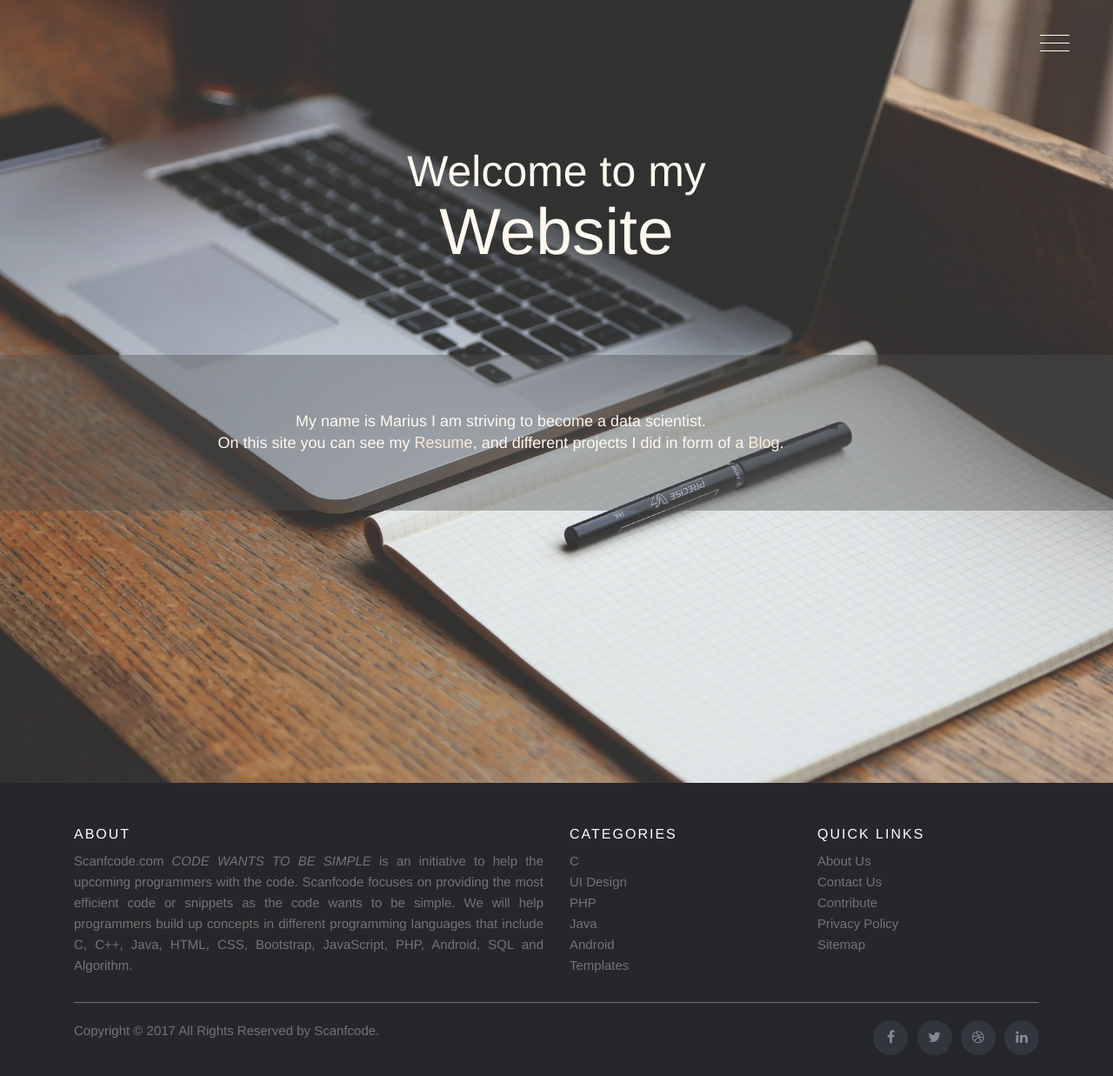
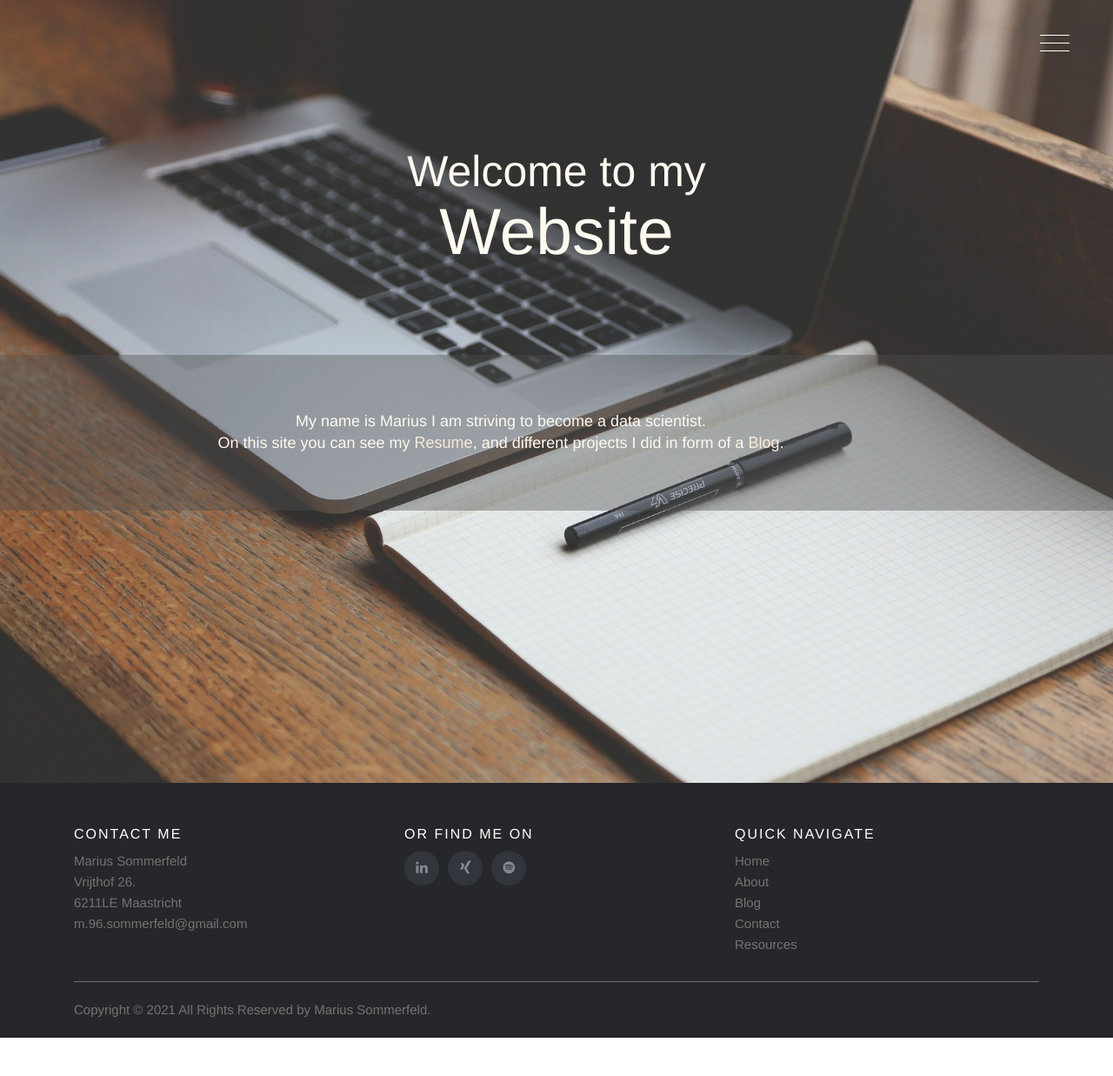
Before and after one commit to Marius-So/Marius-So.github.io, a Jekyll site: the page built from index.html, in a window 1280 px wide. Shown: the whole page at 87% size. Built offline with Jekyll 4.4.1, drawn with Linux system fonts in a browser that asks for light colours; nearby versions of some CDN libraries; comment, search, counter and statistics services are not loaded; after the commit the page ends 1193 px from its top, so only the background shows below that.

Commit message:
some more changes

```diff
--- a/_data/navigation.yml
+++ b/_data/navigation.yml
@@ -10,6 +10,6 @@
 - name: Contact
   link: /sites/contact.html
   data-content: t
-- name: resources
+- name: Resources
   link: /sites/resources.html
   data-content: t
--- a/_includes/footer.html
+++ b/_includes/footer.html
@@ -2,51 +2,45 @@
   <footer class="site-footer">
     <div class="container">
       <div class="row">
-        <div class="col-sm-12 col-md-6">
-          <h6>About</h6>
-          <p class="text-justify">Scanfcode.com <i>CODE WANTS TO BE SIMPLE </i> is an initiative  to help the upcoming programmers with the code. Scanfcode focuses on providing the most efficient code or snippets as the code wants to be simple. We will help programmers build up concepts in different programming languages that include C, C++, Java, HTML, CSS, Bootstrap, JavaScript, PHP, Android, SQL and Algorithm.</p>
+        <div class="col-sm-12 col-md-4">
+          <h6>Contact Me</h6>
+          <p class="text-justify">Marius Sommerfeld <br>
+            Vrijthof 26. <br>
+            6211LE Maastricht <br>
+            <a href="mailto:m.96.sommerfeld@gmail.com">m.96.sommerfeld@gmail.com</a></p>
         </div>
 
-        <div class="col-xs-6 col-md-3">
-          <h6>Categories</h6>
-          <ul class="footer-links">
-            <li><a href="http://scanfcode.com/category/c-language/">C</a></li>
-            <li><a href="http://scanfcode.com/category/front-end-development/">UI Design</a></li>
-            <li><a href="http://scanfcode.com/category/back-end-development/">PHP</a></li>
-            <li><a href="http://scanfcode.com/category/java-programming-language/">Java</a></li>
-            <li><a href="http://scanfcode.com/category/android/">Android</a></li>
-            <li><a href="http://scanfcode.com/category/templates/">Templates</a></li>
+
+        <div class="col-sm-12 col-md-4">
+          <h6>Or Find me on</h6>
+            <ul class="social-icons">
+            <li><a class="linkedin" href="https://www.linkedin.com/in/marius-sommerfeld"><i class="fa fa-linkedin"></i></a></li>
+            <li><a class="xing" href="https://www.xing.com/profile/Marius_Sommerfeld3/cv"><i class="fa fa-xing"></i></a></li>
+            <li><a class="spotify" href="https://open.spotify.com/user/xdhagp66cvjge5lc9zjnadttf"><i class="fa fa-spotify"></i></a></li>
           </ul>
         </div>
 
-        <div class="col-xs-6 col-md-3">
-          <h6>Quick Links</h6>
+        <div class="col-xs-6 col-md-4">
+          <h6>Quick Navigate</h6>
           <ul class="footer-links">
-            <li><a href="http://scanfcode.com/about/">About Us</a></li>
-            <li><a href="http://scanfcode.com/contact/">Contact Us</a></li>
-            <li><a href="http://scanfcode.com/contribute-at-scanfcode/">Contribute</a></li>
-            <li><a href="http://scanfcode.com/privacy-policy/">Privacy Policy</a></li>
-            <li><a href="http://scanfcode.com/sitemap/">Sitemap</a></li>
+            {% for item in site.data.navigation %}
+            <li><a href="{{item.link}}" {% if page.url == item.link %} class="current"{% endif %}>{{ item.name }}</a></li>
+            {% endfor %}
           </ul>
         </div>
+
       </div>
       <hr>
     </div>
     <div class="container">
       <div class="row">
         <div class="col-md-8 col-sm-6 col-xs-12">
-          <p class="copyright-text">Copyright &copy; 2017 All Rights Reserved by
-       <a href="#">Scanfcode</a>.
+          <p class="copyright-text">Copyright &copy; 2021 All Rights Reserved by Marius Sommerfeld.
           </p>
         </div>
 
         <div class="col-md-4 col-sm-6 col-xs-12">
-          <ul class="social-icons">
-            <li><a class="facebook" href="#"><i class="fa fa-facebook"></i></a></li>
-            <li><a class="twitter" href="#"><i class="fa fa-twitter"></i></a></li>
-            <li><a class="dribbble" href="#"><i class="fa fa-dribbble"></i></a></li>
-            <li><a class="linkedin" href="#"><i class="fa fa-linkedin"></i></a></li>
-          </ul>
+
         </div>
       </div>
     </div>
--- a/_includes/navigation.html
+++ b/_includes/navigation.html
@@ -3,7 +3,8 @@
   <nav role="navigation">
     <ul>
       {% for item in site.data.navigation %}
-      <li><a href="{{item.link}}" data-content="{{item.data-content}}" {% if page.url == item.link %} class="current"{% endif %}>{{ item.name }}</a></li>
+      <!-- data-content="{{item.data-content}}" -->
+      <li><a href="{{item.link}}"  {% if page.url == item.link %} class="current"{% endif %}>{{ item.name }}</a></li>
       {% endfor %}
     </ul>
   </nav>
--- a/_sass/footer.scss
+++ b/_sass/footer.scss
@@ -56,15 +56,15 @@
 }
 .site-footer .social-icons
 {
-  text-align:right
+  text-align:left
 }
 .site-footer .social-icons a
 {
   width:40px;
   height:40px;
   line-height:40px;
-  margin-left:6px;
-  margin-right:0;
+  margin-left:0;
+  margin-right:6px;
   border-radius:100%;
   background-color:#33353d
 }
```
Also changed, not shown: 1 other file.
